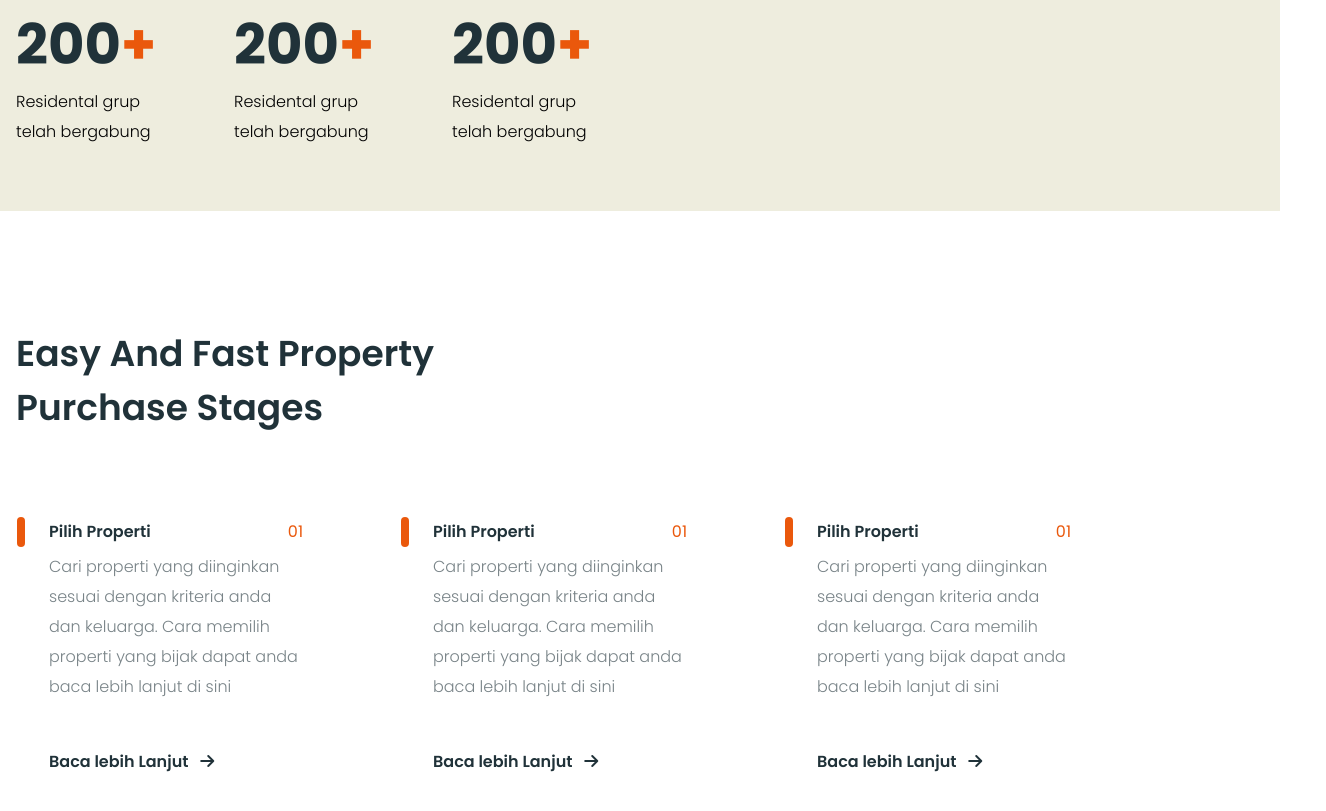
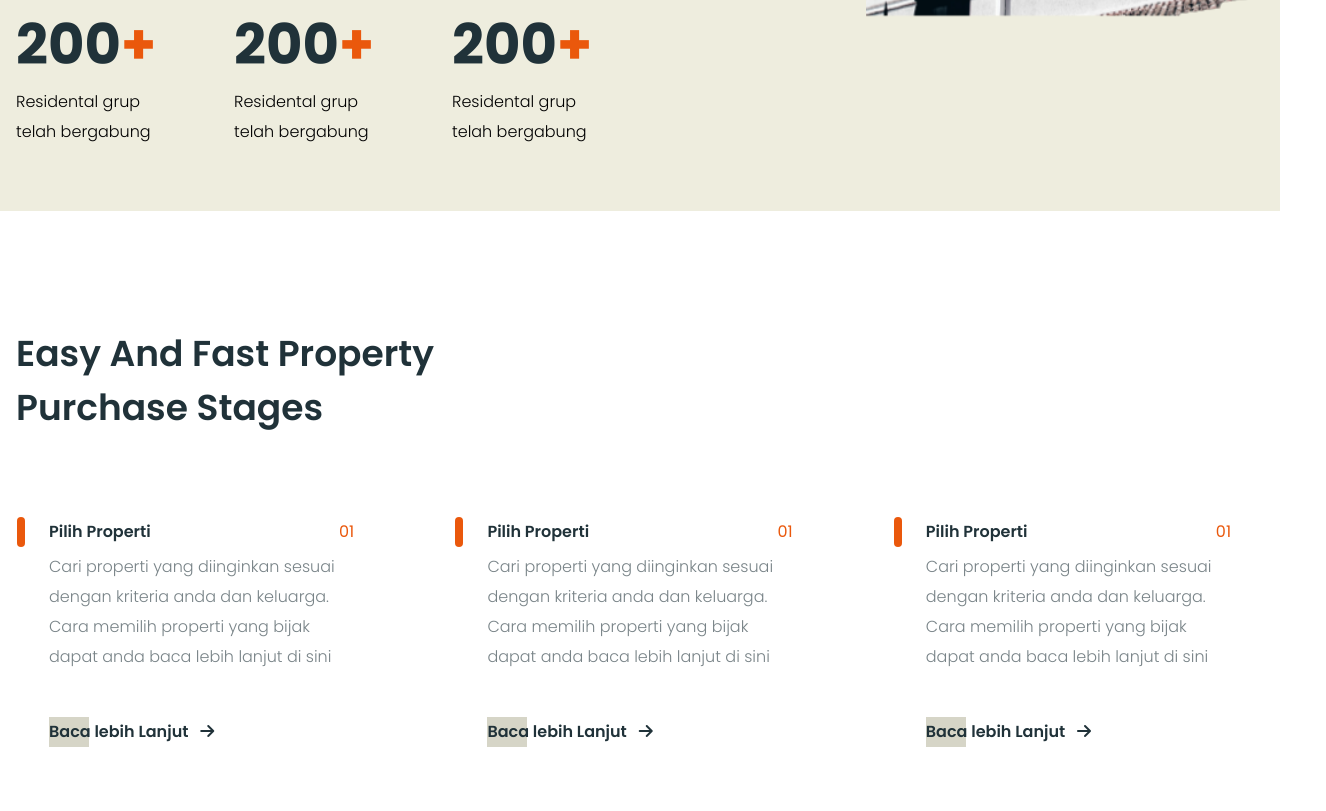
Before and after one commit to Kaziraiyhan/Omah, a website: page index.html in a window 1280 px wide. Shown: the part 701-1512 px from the top of the page, 1326 px wide, since content can reach past the window. Drawn offline with nearby package versions, Linux system fonts and the light colour scheme.

Commit message:
add after in purchace link

```diff
--- a/index.html
+++ b/index.html
@@ -56,7 +56,7 @@
       <div
         class="banner_wraper container relative mx-auto flex xl:justify-between"
       >
-        <div class="banner_detiles mx-4 lg:w-[777px] xl:w-[1000px]">
+        <div class="banner_detiles mx-4 lg:w-[777px] xl:w-[960px]">
           <h1
             class="text-2xl font-semibold text-secondary sm:text-5xl lg:mt-[62px] lg:text-[56px] lg:leading-[84px] xl:leading-[88px] xl:text-[65x]"
           >
@@ -123,7 +123,7 @@
         </div>
         <div class="banner_img">
           <img
-            class="right-0 top-0 hidden h-[522px] w-[401px] lg:block"
+            class="right-0 top-0 hidden h-[522px] w-[401px] xl:scale-125 lg:block"
             src="./image/home/banner.png"
             alt="img"
           />
@@ -140,9 +140,9 @@
           Easy and Fast Property Purchase Stages
         </h3>
 
-        <div class="mt-16 flex flex-wrap  gap-8">
+        <div class="mt-16 flex flex-wrap justify-between gap-y-8">
           <div
-            class="item mx-4  w-full rounded-md border border-transparent px-8 py-5 hover:border-primery hover:shadow md:w-2/5 lg:w-1/4"
+            class="item mx-4 w-full rounded-md border border-transparent px-8 py-5 hover:border-primery hover:shadow md:w-2/5 lg:w-[29%]"
           >
             <div class="flex justify-between">
               <h4
@@ -160,15 +160,16 @@
               lanjut di sini
             </p>
             <a
-              class="mt-12 inline-block text-base font-semibold text-secondary"
+              class="relative mt-12 inline-block text-base font-semibold text-secondary after:absolute after:left-0 after:top-1/2 after:-z-10 after:h-[30px] after:w-10 after:-translate-y-1/2 after:bg-[#D6D5C7] after:content-['']"
               href="#"
             >
               Baca lebih Lanjut
               <span class="ms-2"><i class="fa-solid fa-arrow-right"></i></span
             ></a>
           </div>
+
           <div
-            class="item mx-4  w-full rounded-md border border-transparent px-8 py-5 hover:border-primery hover:shadow md:w-2/5 lg:w-1/4"
+            class="item mx-4 w-full rounded-md border border-transparent px-8 py-5 hover:border-primery hover:shadow md:w-2/5 lg:w-[29%]"
           >
             <div class="flex justify-between">
               <h4
@@ -186,15 +187,16 @@
               lanjut di sini
             </p>
             <a
-              class="mt-12 inline-block text-base font-semibold text-secondary"
+              class="relative mt-12 inline-block text-base font-semibold text-secondary after:absolute after:left-0 after:top-1/2 after:-z-10 after:h-[30px] after:w-10 after:-translate-y-1/2 after:bg-[#D6D5C7] after:content-['']"
               href="#"
             >
               Baca lebih Lanjut
               <span class="ms-2"><i class="fa-solid fa-arrow-right"></i></span
             ></a>
           </div>
+
           <div
-            class="item mx-4 w-full rounded-md border border-transparent px-8 py-5 hover:border-primery hover:shadow md:w-2/5 lg:w-1/4"
+            class="item mx-4 w-full rounded-md border border-transparent px-8 py-5 hover:border-primery hover:shadow md:w-2/5 lg:w-[29%]"
           >
             <div class="flex justify-between">
               <h4
@@ -212,15 +214,13 @@
               lanjut di sini
             </p>
             <a
-              class="mt-12 inline-block text-base font-semibold text-secondary"
+              class="relative mt-12 inline-block text-base font-semibold text-secondary after:absolute after:left-0 after:top-1/2 after:-z-10 after:h-[30px] after:w-10 after:-translate-y-1/2 after:bg-[#D6D5C7] after:content-['']"
               href="#"
             >
               Baca lebih Lanjut
               <span class="ms-2"><i class="fa-solid fa-arrow-right"></i></span
             ></a>
           </div>
-
-
         </div>
       </div>
     </section>
```
Also changed, not shown: dist/output.css.
